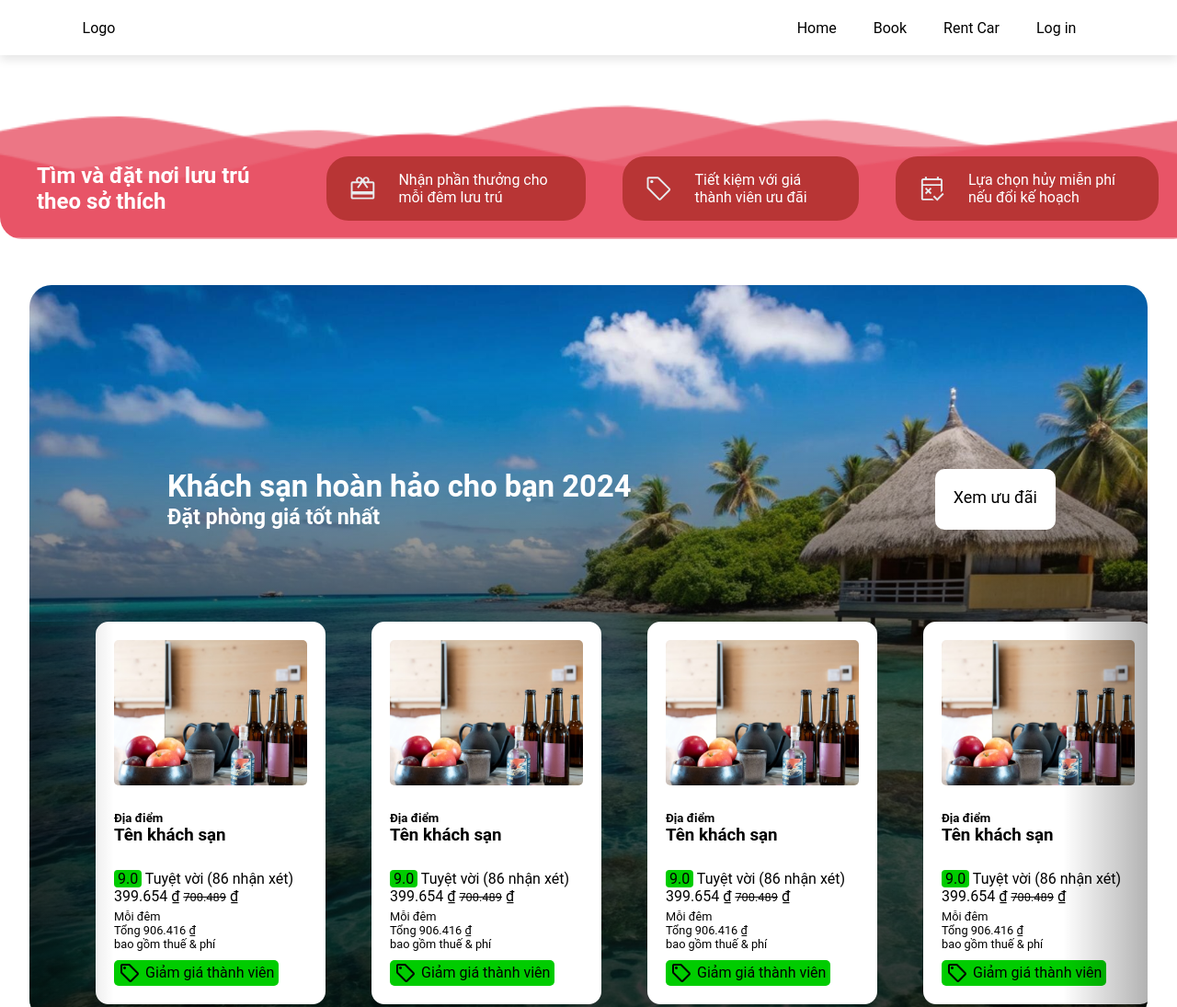
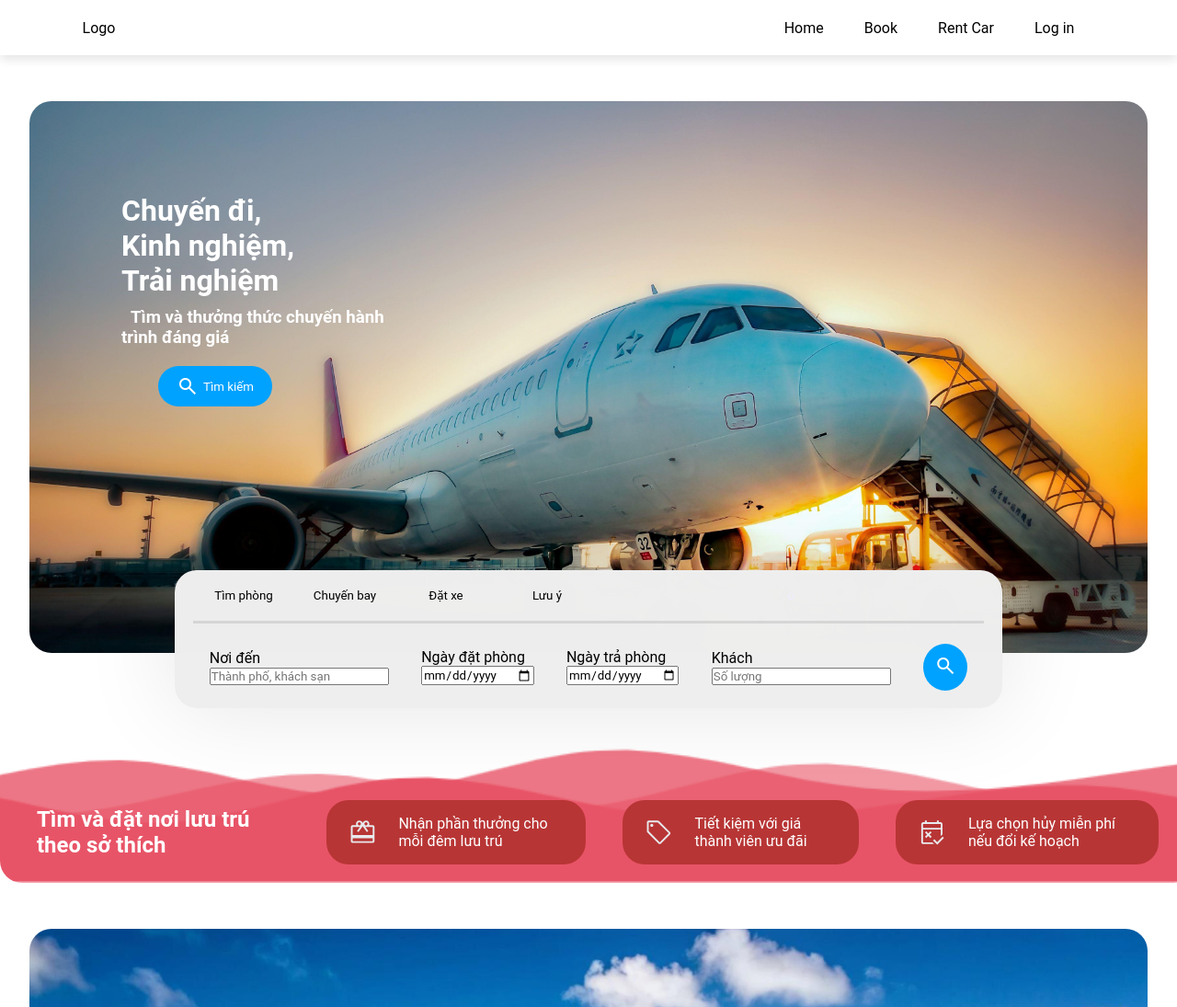
Before and after one commit to LT-Nhat-Minh/-n-IE104, a plain HTML site: page index.html in a window 1280 px wide. Shown: the top 1095 px of the page at 92% size. Drawn offline with nearby package versions, Linux system fonts and the light colour scheme.

Commit message:
update searchbar beta

```diff
--- a/app.js
+++ b/app.js
@@ -12,7 +12,7 @@ let lengthItems = items.length -1;
 next.onclick = function(){
     if(items[active+2].offsetLeft <= list.offsetWidth - slider.offsetWidth){
         active = active + 2;
-        list.style.left = -items[active].offsetLeft - 72 + 'px';
+        list.style.left = -items[active].offsetLeft - 100 + 'px';
     }
     else{
         list.style.left = - (list.offsetWidth - slider.offsetWidth) + 'px';
@@ -22,7 +22,7 @@ next.onclick = function(){
 prev.onclick = function(){
     if(active - 2 >= 0){
         active -= 2;
-        list.style.left = -items[active].offsetLeft - 72 + 'px';
+        list.style.left = -items[active].offsetLeft - 100 + 'px';
     }
     else{
         list.style.left=0;
--- a/index.html
+++ b/index.html
@@ -40,6 +40,58 @@
         <header>
     </div>
     <!-- ------------------------------------------- -->
+    <div class="searchbar_container">
+        <div class="img_text">
+            <h1>Chuyến đi, Kinh nghiệm, Trải nghiệm</h1>
+            <h3>Tìm và thưởng thức chuyến hành trình đáng giá</h3>
+            <button>
+                <span class="material-symbols-outlined">search</span>
+                Tìm kiếm
+            </button>
+        </div>
+        <div class="searchbar">
+            <div class="searchbar_nav">
+                <button>Tìm phòng</button>
+                <button>Chuyến bay</button>
+                <button>Đặt xe</button>
+                <button>Lưu ý</button>
+                <button class="empty">o</button>
+                </div>
+                <div class="search_form_content">
+                    <div class="search_form find_hotels">
+                    </div>
+                    <div class="search_form find_flights">
+                        <form>
+                            <div>
+                                <label>Nơi đến</label>
+                                <br>
+                                <input type="text" placeholder="Thành phố, khách sạn">
+
+                            </div>
+                            <div>
+                                <label>Ngày đặt phòng</label>
+                                <br>
+                                <input type="date" placeholder="Thành phố, khách sạn">
+                            </div>
+                            <div>
+                                <label>Ngày trả phòng</label>
+                                <br>
+                                <input type="date" placeholder="Ngày">
+                            </div>
+                            <div>
+                                <label>Khách</label>
+                                <br>
+                                <input type="number" placeholder="Số lượng">
+                            </div>
+                            <button type="form_submit" onclick="submitForm()"><span class="material-symbols-outlined">search</span> </button>
+                        </form>
+                    </div>
+                    <div class="search_form find_cars"></div>
+                    <div class="search_form notes_text"></div>
+                </div>
+            </div>
+        </div>
+    </div>
     <div class="introduce_container">
         <div class="introduce">
             <div class="introduce_text">
--- a/style.css
+++ b/style.css
@@ -39,6 +39,7 @@ i{
     top: 0; left: 0; right: 0;
 }
 .nav-container ul li{
+    margin: 2px;
     float: left;
     position: relative;
 }
@@ -68,6 +69,104 @@ i{
 .nav-item:hover .sub-nav{
     display: block;
 }
+/*-------------------------- search_section ------------------------*/
+.searchbar_container{
+    width: 95%;
+    max-width: 1300px;
+    height: 600px;
+    margin: auto;
+    margin-top: 50px;
+    background-image: url(Plane.jpg);
+    background-size: cover;
+    position: relative;
+    border-radius: 24px;
+}
+.img_text{
+    width: 420px;
+    padding: 100px;
+    color: white;
+    position: relative;
+}
+.img_text h3{
+    margin-top: 10px;
+    width: 300px;
+    text-indent: 10px;
+}
+.img_text button{
+    border: none;
+    color: white;
+    background-color: rgb(0, 162, 255);
+    padding: 10px 20px 10px 20px;
+    border-radius: 40px;
+    display: flex;
+    justify-content: center;
+    align-items: center;
+    gap: 5px;
+    margin-top: 20px;
+    margin-left: 40px;
+}
+.img_text button:hover{
+    background-color: #e85367c4;
+    cursor: pointer;
+}
+.searchbar{
+    position: absolute;
+    top: 85%;
+    left: 50%;
+    transform: translateX(-50%);
+    width: 900px;
+    height: 150px;
+    background-color: #eeeeeefe;
+    border-radius: 24px;
+    overflow: hidden;
+    box-shadow: 0 0 100px 2px rgba(0, 0, 0, 0.1);
+}
+.searchbar_nav{
+    display: flex;
+    float: left;
+    margin-left: 20px;
+    margin-right: 20px;
+}
+.searchbar_nav button{
+    width: 110px;
+    border: none;
+    border-bottom: 3px solid rgba(0, 0, 0, 0.1);
+    padding: 20px;
+    background-color: rgba(255, 255, 255, 0)
+}
+.searchbar_nav button:hover{
+    background-color: #ececec;
+}
+.searchbar_nav :last-child{
+    width: 420px;
+    color: #eeeefe;
+}
+.searchbar_nav :last-child:hover{
+    background-color: rgba(255, 255, 255, 0)
+}
+.search_form_content{
+    position: absolute;
+    bottom: 0%;
+    width: 100%;
+    height: 90px;
+}
+.search_form_content div form{
+    display: flex;
+    justify-content: space-around;
+    align-items: center;
+    height: 90px;
+    padding: 30px 20px 30px 20px;
+}
+.search_form_content div form button{
+    border: none;
+    background-color: rgb(0, 162, 255);
+    color: white;
+    padding: 12px;
+    border-radius: 50%;
+}
+.search_form_content div form button:hover{
+    background-color: #e85367c4;
+}
 /*-------------------------- Introduce ------------------------*/
 .introduce_container{
     position: relative;
@@ -75,7 +174,7 @@ i{
     height: 150px;
     display: flex;
     margin: auto;
-    margin-top: 50px;
+    margin-top: 100px;
 }
 .introduce{
     width: 100%;
@@ -194,8 +293,9 @@ i{
     font-size: 1.75rem;
     justify-content: space-between;
     width: 100%;
-    margin-top: 100px;
-    padding: 100px 100px 100px 150px;
+    height: 150px;
+    margin-top: 150px;
+    padding: 10px 100px 80px 100px;
 }
 .recep_title{
     color: rgb(255, 255, 255);
@@ -217,7 +317,7 @@ i{
     display: block;
     position: relative;
     padding-bottom: 20px;
-    height: 450px;
+    height: 500px;
 }
 .slider_list{
     left: 0;
@@ -235,7 +335,7 @@ i{
 }
 .slider_item_link{
     display: block;
-    width:250px;
+    width:260px;
     text-decoration: none;
     color: black;
     background-color: rgb(255, 255, 255);
@@ -270,7 +370,8 @@ i{
     height: 2.34em;
 }
 .card_rating{
-    background-color: #00cc00;
+    color: white;
+    background-color: #e85367;
     width: fit-content;
     padding: 0 4px 0 4px;
     border-radius: 4px;
@@ -285,7 +386,8 @@ i{
 .member_tag{
     width: fit-content;
     line-height: 24px;
-    background-color: #00cc00;
+    background-color: #7DDA58;
+    color: rgb(0, 104, 0);
     display: flex;
     justify-content: center;
     text-align: center;
```
